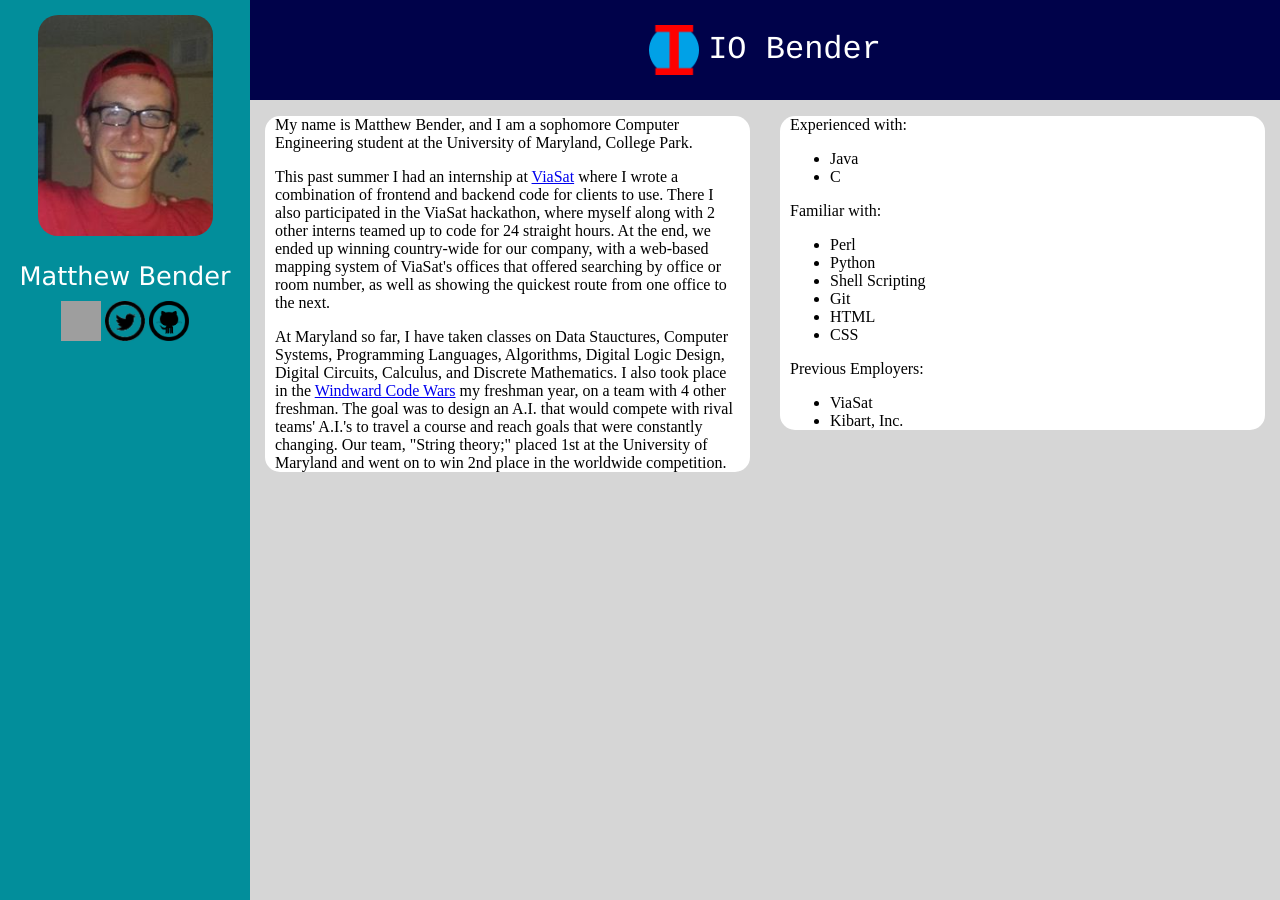
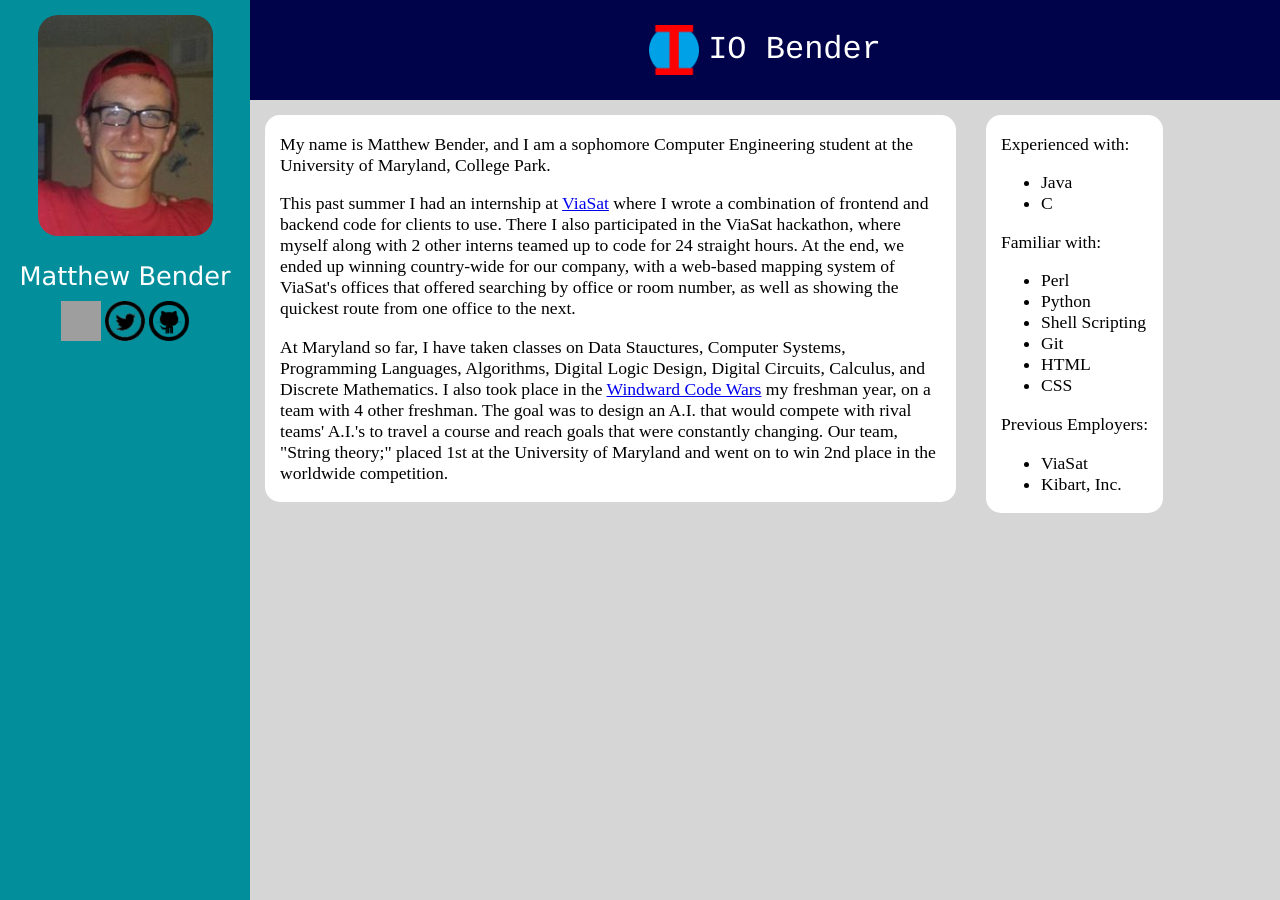
Before and after one commit to iobender/IOBender, a PHP site: page /dev/index.html in a window 1280 px wide. Run offline with PHP 8.4, Linux system fonts and the light colour scheme; grey boxes are pictures that could not be loaded.

Commit message:
Changed content displays to inline-block, now are different sizes. Increased content text size.

```diff
--- a/dev/index.css
+++ b/dev/index.css
@@ -49,25 +49,29 @@ div {
 }
 
 #content-text-wrapper {
-	width: 50%;
+	width: 70%;
 	float: left;
 }
 
 #content-text {
 	margin: 15px;
-	padding: 0 10px;
+	padding: 1px 15px;
 	background-color: white;
 	border-radius: 15px;
+	font-size: 1.1em;
+	display: inline-block;
 }
 
 #content-list-wrapper {
-	width: 50%;
+	width: 30%;
 	float: right;
 }
 
 #content-list {
 	margin: 15px;
-	padding: 0 10px;
+	padding: 1px 15px;
 	background-color: white;
 	border-radius: 15px;
+	font-size: 1.1em;
+	display: inline-block;
 }
```
